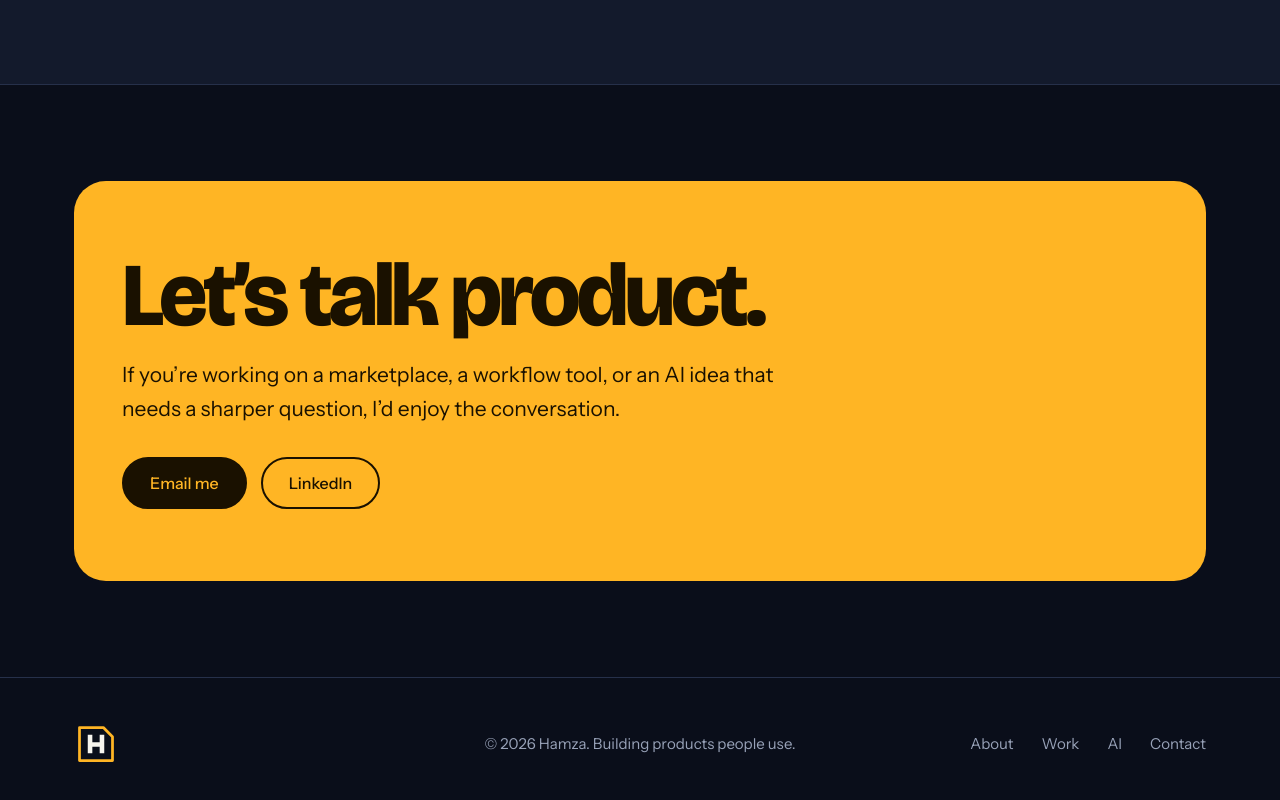
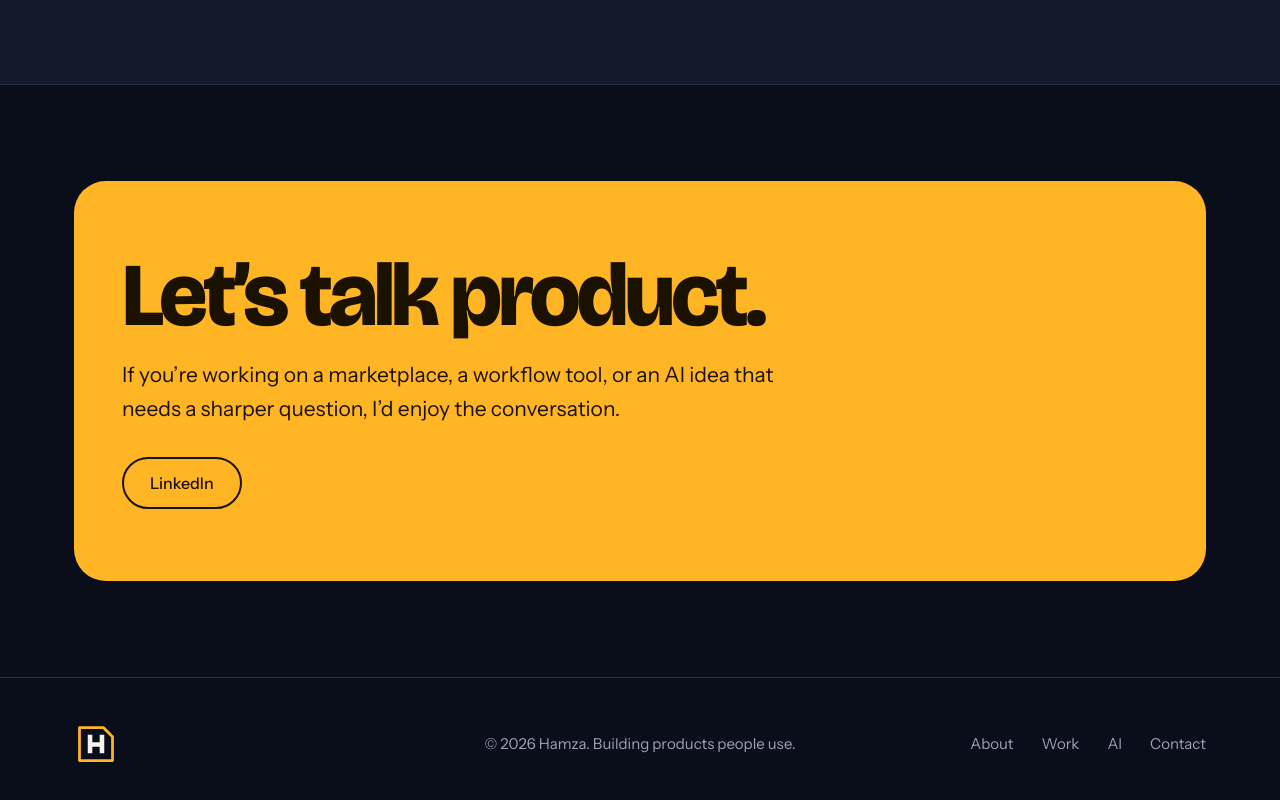
Before and after one commit to mohamza54/Mo-Hamza, a plain HTML site: page index.html in a window 1280 px wide. Shown: the part 4290-5090 px from the top of the page. Drawn offline with nearby package versions, Linux system fonts and the light colour scheme; a script that the page names is missing.

Commit message:
Remove email button from contact section
Co-authored-by: Copilot App <223556219+Copilot@users.noreply.github.com>

```diff
--- a/index.html
+++ b/index.html
@@ -292,7 +292,7 @@ if (["mo-hamza.com", "www.mo-hamza.com"].includes(window.location.hostname)) {
   <div class="contact">
     <h2>Let’s talk product.</h2>
     <p>If you’re working on a marketplace, a workflow tool, or an AI idea that needs a sharper question, I’d enjoy the conversation.</p>
-    <div class="actions"><a class="btn" href="mailto:you@example.com?subject=Hello%20Hamza">Email me</a><a class="btn ghost" href="https://www.linkedin.com/in/mohamed-hamza-272aa5164/">LinkedIn</a></div>
+    <div class="actions"><a class="btn ghost" href="https://www.linkedin.com/in/mohamed-hamza-272aa5164/">LinkedIn</a></div>
   </div>
 </div></section>
 </main>
```
